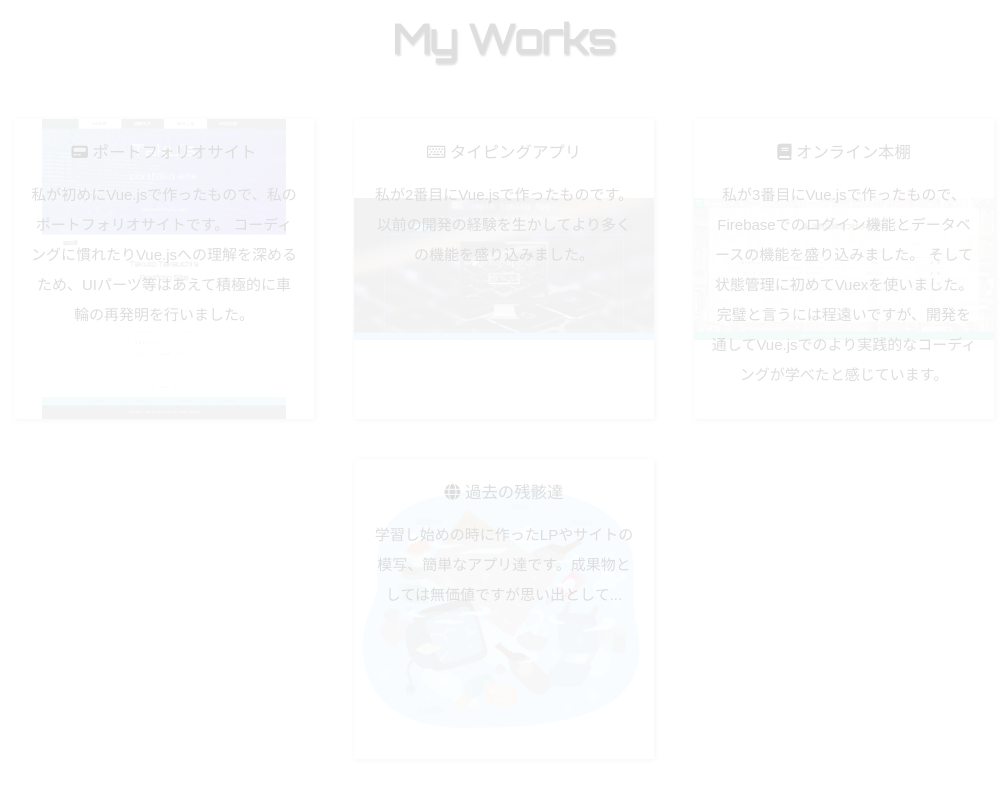
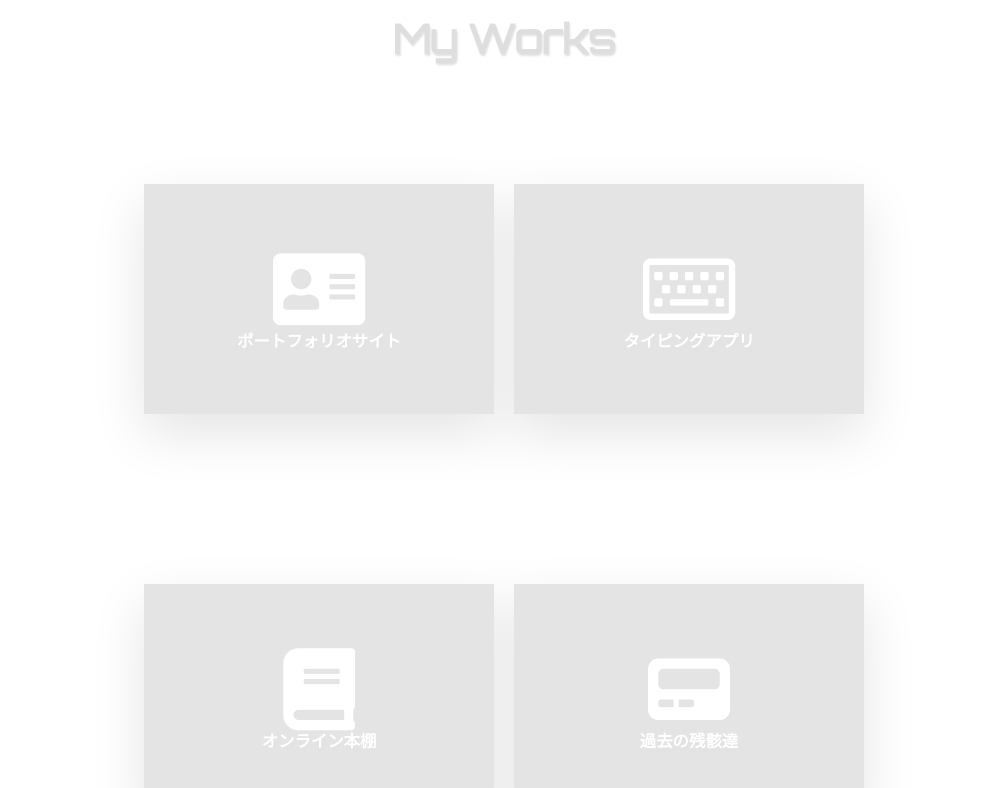
Before and after one commit to taku-hu/portfolio-site, a Vue app: page /works in a window 1280 px wide. Shown: the part 872-1660 px from the top of the page, without its empty margins (136-1139 px from the left). Built offline with nearby package versions, Linux system fonts and the light colour scheme; what vue-js-modal would draw is missing.

Commit message:
worksのレイアウト及びカラーリングを変更

```diff
--- a/src/components/Footer.vue
+++ b/src/components/Footer.vue
@@ -43,7 +43,7 @@ export default {
 footer {
   width: 100%;
   .footer-top {
-    background-color: rgb(71, 183, 204);
+    background-color: #47b7cc;
     height: 3rem;
     @include center-styling;
     nav {
--- a/src/views/Works.vue
+++ b/src/views/Works.vue
@@ -1,28 +1,22 @@
+<!--v-bind:style="{ backgroundImage: `linear-gradient(rgba(255, 255, 255, 0.3), rgba(255, 255, 255, 0.3)),url('${publicPath}${work.image}')` }"-->
  <template>
   <section>
     <div class="works-box">
       <h3>My Works</h3>
       <div class="works-wrapper">
-        <div class="flip-card"
+        <div class="card"
          v-for="work in works"
          v-bind:key="work.name">
-          <div class="flip-card-inner">
-            <div class="flip-card-front"
-            v-bind:style="{ backgroundImage: `linear-gradient(rgba(255, 255, 255, 0.6), rgba(255, 255, 255, 0.6)), url('${publicPath}${work.image}')` }">
-              <h4>
+          <div class="face face1">
             <span v-html="work.icon"></span>
-                {{ work.name }}
-              </h4>
-              <p>{{ work.description }}</p>
-            </div>
-            <div class="flip-card-back"
-            v-bind:style="{ backgroundImage: `linear-gradient(rgba(255, 255, 255, 0.6), rgba(255, 255, 255, 0.6)), url('${publicPath}${work.image}')` }">
-                <a v-bind:href="work.github"
-                   target=”_blank”
-                   class="move">
-                  Details&nbsp;<i class="fas fa-angle-right"></i>
+            <h4>{{ work.name }}</h4>
+            <a v-bind:href="work.link" target="_blank">
+              <i class="fas fa-angle-right"></i>
+              Details
             </a>
           </div>
+          <div class="face face2">
+            <p v-html="work.description"></p>
           </div>
         </div>
       </div> <!-- works-wrapper -->
@@ -40,31 +34,34 @@ export default {
     return {
       publicPath: process.env.BASE_URL,
       works: [
-        {name: 'ポートフォリオサイト', icon: '<i class="fas fa-pager"></i>', image: 'images/portfolio.png', github: 'https://teratail.com/',
+        {name: 'ポートフォリオサイト', icon: '<i class="fas fa-address-card"></i>', color: '#3340cb', link: 'https://github.com/taku-hu/my-portfolio-site',
         description: `
-        私が初めにVue.jsで作ったもので、私のポートフォリオサイトです。
+        私が初めにVue.jsで作ったもので、私のポートフォリオサイトです。<br>
         コーディングに慣れたりVue.jsへの理解を深めるため、UIパーツ等はあえて積極的に車輪の再発明を行いました。
         `
         },
-        {name: 'タイピングアプリ', icon: '<i class="far fa-keyboard"></i>', image: 'images/typing-app.png', github: 'https://teratail.com/',
+        {name: 'タイピングアプリ', icon: '<i class="far fa-keyboard"></i>', color: '#2196f3', link: 'https://github.com/taku-hu/my-typing-app',
         description: `
-        私が2番目にVue.jsで作ったものです。以前の開発の経験を生かしてより多くの機能を盛り込みました。
+        私が2番目にVue.jsで作ったものです。<br>
+        以前の開発の経験を生かしてより多くの機能を盛り込みました。
         `
         },
-        {name: 'オンライン本棚', icon: '<i class="fas fa-book"></i>', image: 'images/book-manager.png', github: 'https://teratail.com/',
+        {name: 'オンライン本棚', icon: '<i class="fas fa-book"></i>', color: '#21b1aa', link: 'https://github.com/taku-hu/my-book-manager',
         description: `
-        私が3番目にVue.jsで作ったもので、Firebaseでのログイン機能とデータベースの機能を盛り込みました。
-        そして状態管理に初めてVuexを使いました。完璧と言うには程遠いですが、開発を通してVue.jsでのより実践的なコーディングが学べたと感じています。
+        私が3番目にVue.jsで作ったもので、Firebaseでログインとデータベースの機能を盛り込みました。<br>
+        そして状態管理に初めてVuexを使いました。まだまだではありますが、開発を通してVue.jsでのより実践的なコーディングが学べたと感じています。
         `
         },
-        {name: '過去の残骸達', icon: '<i class="fas fa-globe"></i>', image: 'images/garbage.png', github: 'https://teratail.com/',
+        {name: '過去の残骸達', icon: '<i class="fas fa-pager"></i>', color: '#333', link: 'https://github.com/taku-hu',
         description: `
-        学習し始めの時に作ったLPやサイトの模写、簡単なアプリ達です。成果物としては無価値ですが思い出として...
+        学習し始めの時に作ったLPやサイトの模写、簡単なアプリ達です。<br>
+        成果物としては無価値ですが思い出として...
         `
         }
-      ] //works
+      ], //works
+      colorHolder: ''
     } //return
-  },
+  }
 }
 </script>
 
@@ -81,60 +78,72 @@ export default {
     @include center-styling;
     flex-direction: row;
     flex-wrap: wrap;
-    .flip-card {
-      width: 300px;
-      height: 300px;
-      perspective: 1000px;
-      margin: 20px;
-      &:hover .flip-card-inner {
-       transform: rotateY(180deg);
+    .card {
+      position: relative;
+      width: 350px;
+      height: 230px;
+      margin: 85px 10px;
+      &:hover .face.face1 {
+        background-color: #ff0057;
+        transform: translateY(-115px);
+        span {
+          margin-bottom: 10px;
         }
-      .flip-card-inner {
-        @include center-styling;
-        position: relative;
+        h4 {
+          margin-bottom: 15px;
+        }
+        a {
+          display: block;
+        }
+      }
+      &:hover .face.face2 {
+        transform: translateY(115px);
+      }
+    } //.card
+    .face {
       width: 100%;
       height: 100%;
-        text-align: center;
-        transition: transform 0.6s;
-        transform-style: preserve-3d;
-        .flip-card-front {
-          position: absolute;
-          z-index: 2;
-          width: 100%;
-          height: 100%;
-          box-shadow: 1px 1px 6px 0px #b2b2b2;
-          box-sizing: border-box;
-          backface-visibility: hidden;
-          background-size: contain;
-          background-repeat: no-repeat;
-          background-position: center;
-          padding: 1.5rem 1rem 0;
-          h4 {
-            margin-bottom: 20px;
-          }
-          p {
-            font-size: 15px;
-            line-height: 2;
-          }
-        }
-        .flip-card-back {
+      transition: 0.5s;
+      &.face1 {
         @include center-styling;
         position: absolute;
         z-index: 1;
-          width: 100%;
-          height: 100%;
-          box-shadow: 1px 1px 6px 0px #b2b2b2;
-          backface-visibility: hidden;
-          transform: rotateY(180deg);
-          background-size: contain;
-          background-repeat: no-repeat;
-          background-position: center;
+        color: #fff;
+        background-color: #333;
+        span {
+          font-size: 5rem;
+        }
+        h4 {
+          font-weight: bold;
+          text-shadow: 2px 4px 3px rgba(0,0,0,0.3);
+        }
         a {
-            box-shadow: 1px 1px 6px 0px #b2b2b2;
+          display: none;
+          width: 100px;
+          height: 40px;
+          font-size: 0.9rem;
+          line-height: 40px;
+          background-color: #fff;
+          color: #000;
+          &:hover {
+            color: #fff;
+            background-color: #000;
           }
         }
-      } //.flip-card-inner
-    } //.flip-card
+      } //.face1
+      &.face2 {
+        @include center-styling;
+        position: absolute;
+        box-sizing: border-box;
+        text-align: left;
+        padding: 5px;
+        box-shadow: 0 20px 50px rgba(0, 0, 0, 0.8);
+        p {
+          word-break: break-all;
+          line-height: 1.5;
+        }
+      } //.face2
+    } //.face
   } //.works-wrapper
 } //.works-box
 </style>
```
Lines whose indentation alone changed are shown as unchanged.
